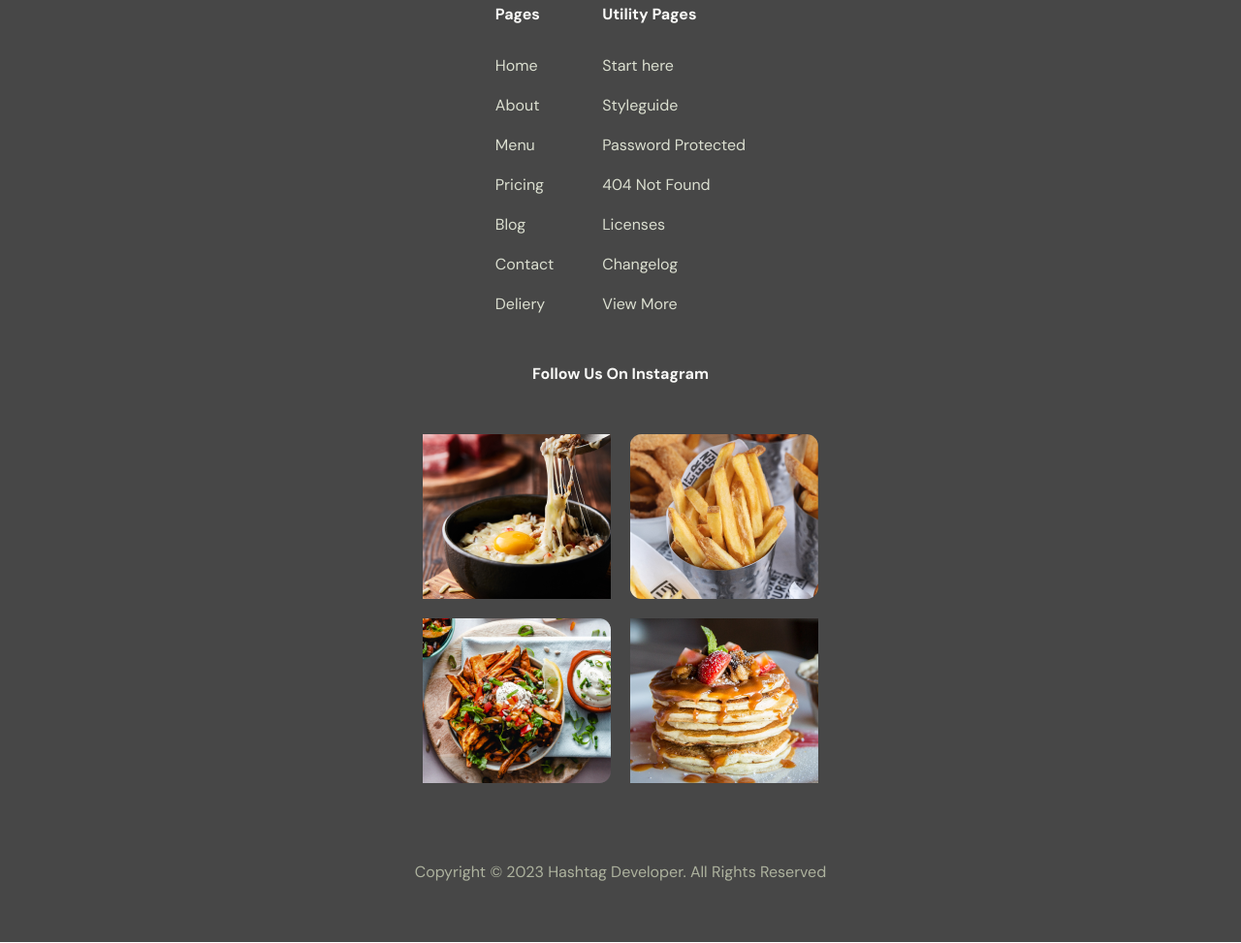
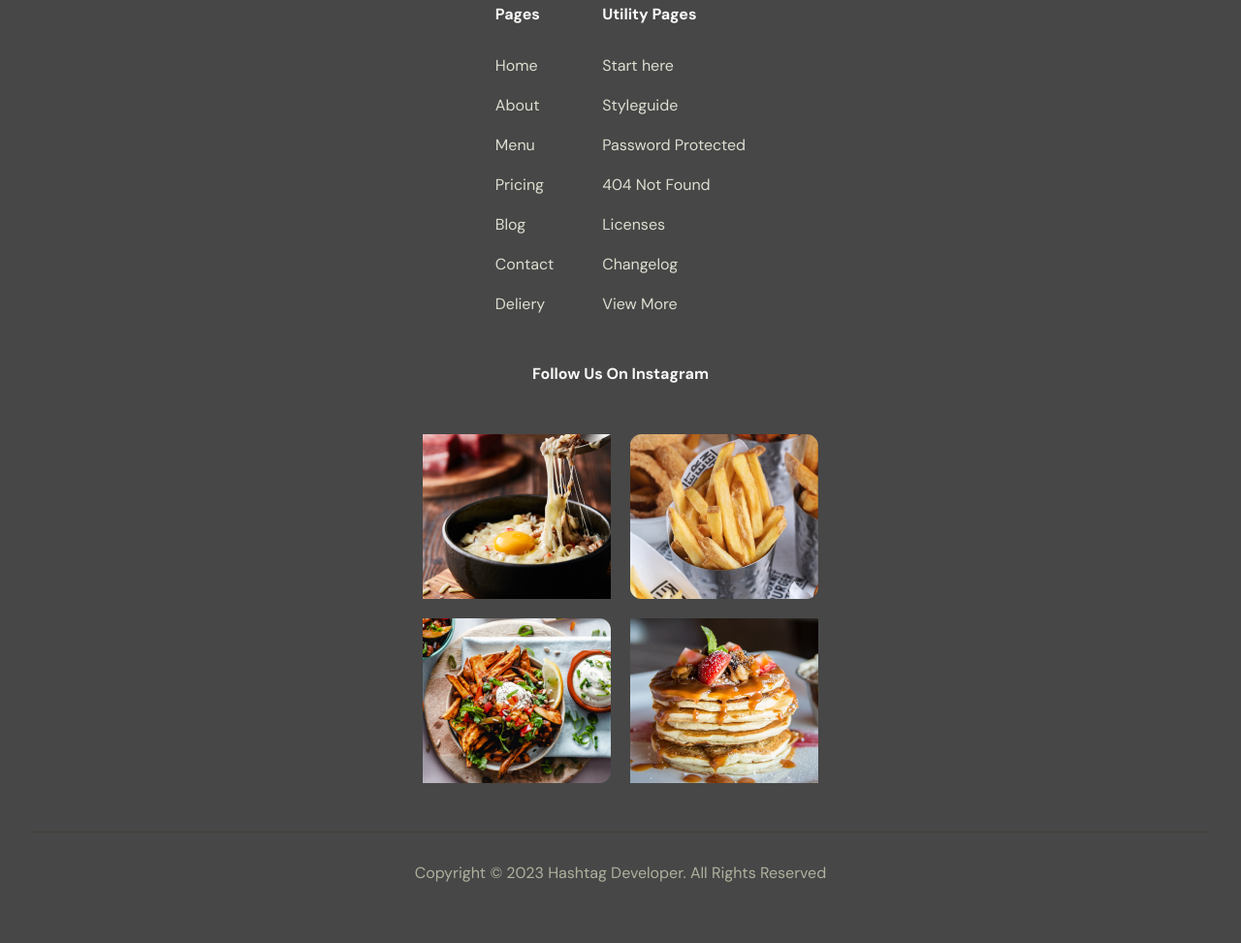
Before and after one commit to Leozinho2831/Divine-Sushi, a plain HTML site: page index.html in a window 1280 px wide. Shown: the part 4440-5413 px from the top of the page at 97% size. Drawn offline with nearby package versions, Linux system fonts and the light colour scheme; a web font is replaced by a local one.

Commit message:
commit: novas variáveis para footer

```diff
--- a/Assets/Styles/style.css
+++ b/Assets/Styles/style.css
@@ -32,6 +32,7 @@
     --background-icons: rgba(77, 89, 43, 0.07);
 
     --text-footer: #ADB29E;
+    --border-footer: #414536;
 }
 
 @keyframes menuOpen{
```
